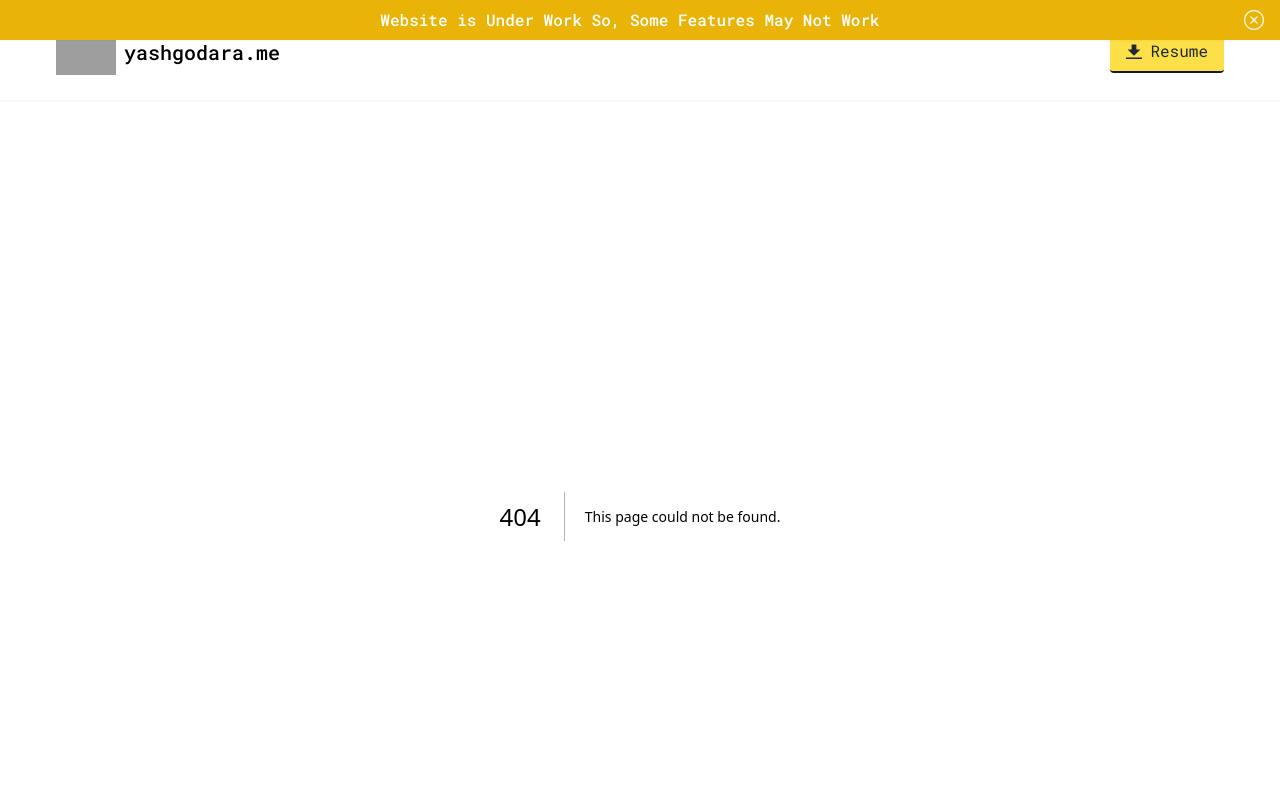
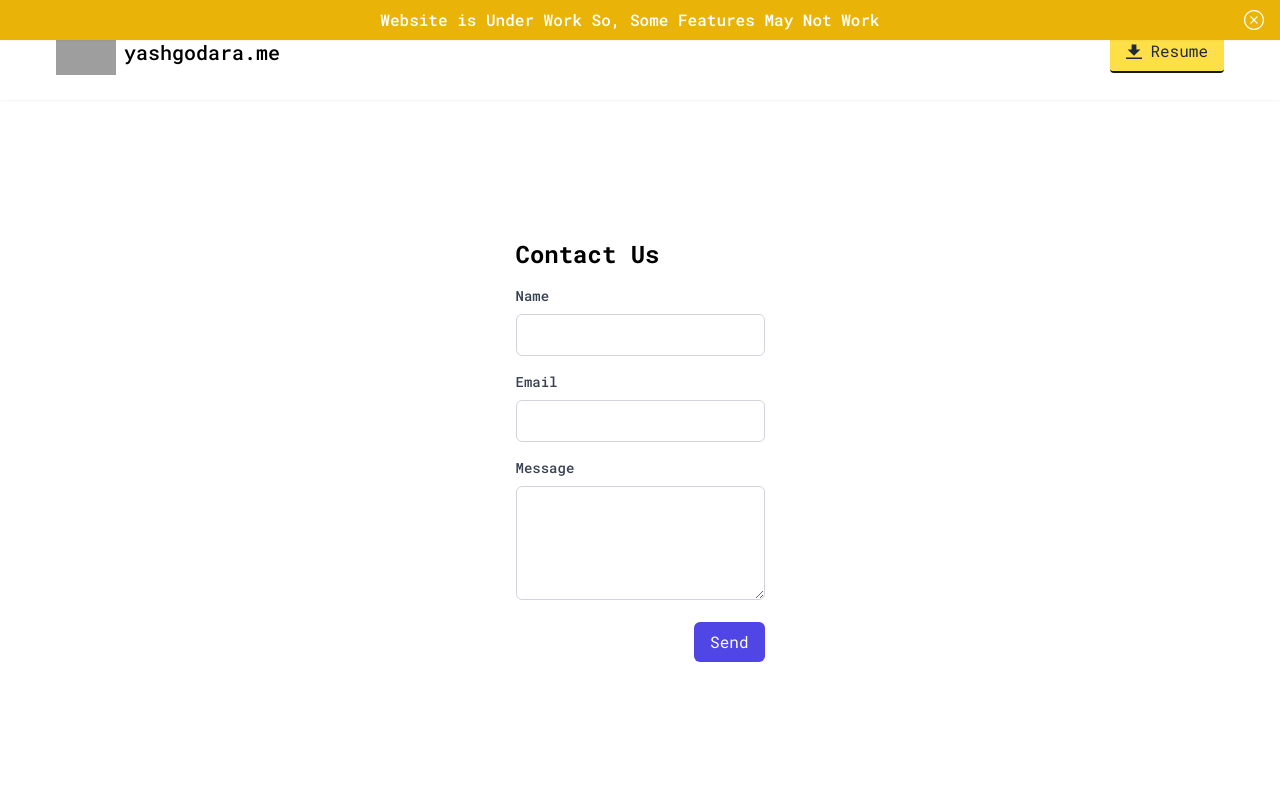
Before and after one commit to y17godara/yashgodara.me, a Next.js app: page /contact in a window 1280 px wide. Before the commit this address had no page. Shown: the top 800 px of the page. Built offline with nearby package versions, Linux system fonts and the light colour scheme; grey boxes are pictures that could not be loaded.

Commit message:
Contact Page

```diff
--- /dev/null
+++ b/app/contact/page.tsx
@@ -0,0 +1,87 @@
+import { redirect } from 'next/navigation';
+import db from '@data/db/db';
+
+async function handleSubmit(formData: FormData): Promise<void> {
+    'use server';
+    const post = await db.post.insert({
+        name: formData.get('name'),
+        email: formData.get('email'),
+        message: formData.get('message')
+    });
+    redirect('/contact/thank-you');
+}
+
+const ContactPage = () => {
+    // const handleSubmit = (e: React.FormEvent) => {
+    //     e.preventDefault();
+    //     // Handle form submission logic here
+    //     console.log('Form submitted!');
+    //     console.log('Form Data:', formData);
+    // };
+    // const handleInputChange = (e: React.ChangeEvent<HTMLInputElement | HTMLTextAreaElement>) => {
+    //     const { name, value } = e.target;
+    //     setFormData((prevFormData) => ({
+    //         ...prevFormData,
+    //         [name]: value
+    //     }));
+    // };
+    return (
+        <div className="container mx-auto">
+            <h1 className="text-2xl font-bold mb-4">Contact Us</h1>
+            <form action={handleSubmit} className="max-w-md">
+                <div className="mb-4">
+                    <label htmlFor="name" className="block mb-2 text-sm font-medium text-gray-700">
+                        Name
+                    </label>
+                    <input
+                        type="text"
+                        id="name"
+                        name="name"
+                        // value={formData.name}
+                        // onChange={handleInputChange}
+                        className="w-full px-4 py-2 border border-gray-300 rounded-md focus:outline-none focus:ring-indigo-500 focus:border-indigo-500"
+                        required
+                    />
+                </div>
+                <div className="mb-4">
+                    <label htmlFor="email" className="block mb-2 text-sm font-medium text-gray-700">
+                        Email
+                    </label>
+                    <input
+                        type="email"
+                        id="email"
+                        name="email"
+                        // value={formData.email}
+                        // onChange={handleInputChange}
+                        className="w-full px-4 py-2 border border-gray-300 rounded-md focus:outline-none focus:ring-indigo-500 focus:border-indigo-500"
+                        required
+                    />
+                </div>
+                <div className="mb-4">
+                    <label htmlFor="message" className="block mb-2 text-sm font-medium text-gray-700">
+                        Message
+                    </label>
+                    <textarea
+                        id="message"
+                        name="message"
+                        // value={formData.message}
+                        // onChange={handleInputChange}
+                        className="w-full px-4 py-2 border border-gray-300 rounded-md focus:outline-none focus:ring-indigo-500 focus:border-indigo-500"
+                        rows={4}
+                        required
+                    />
+                </div>
+                <div className="text-right">
+                    <button
+                        type="submit"
+                        className="px-4 py-2 text-white bg-indigo-600 rounded-md hover:bg-indigo-500 focus:outline-none focus:bg-indigo-500"
+                    >
+                        Send
+                    </button>
+                </div>
+            </form>
+        </div>
+    );
+};
+
+export default ContactPage;
```
